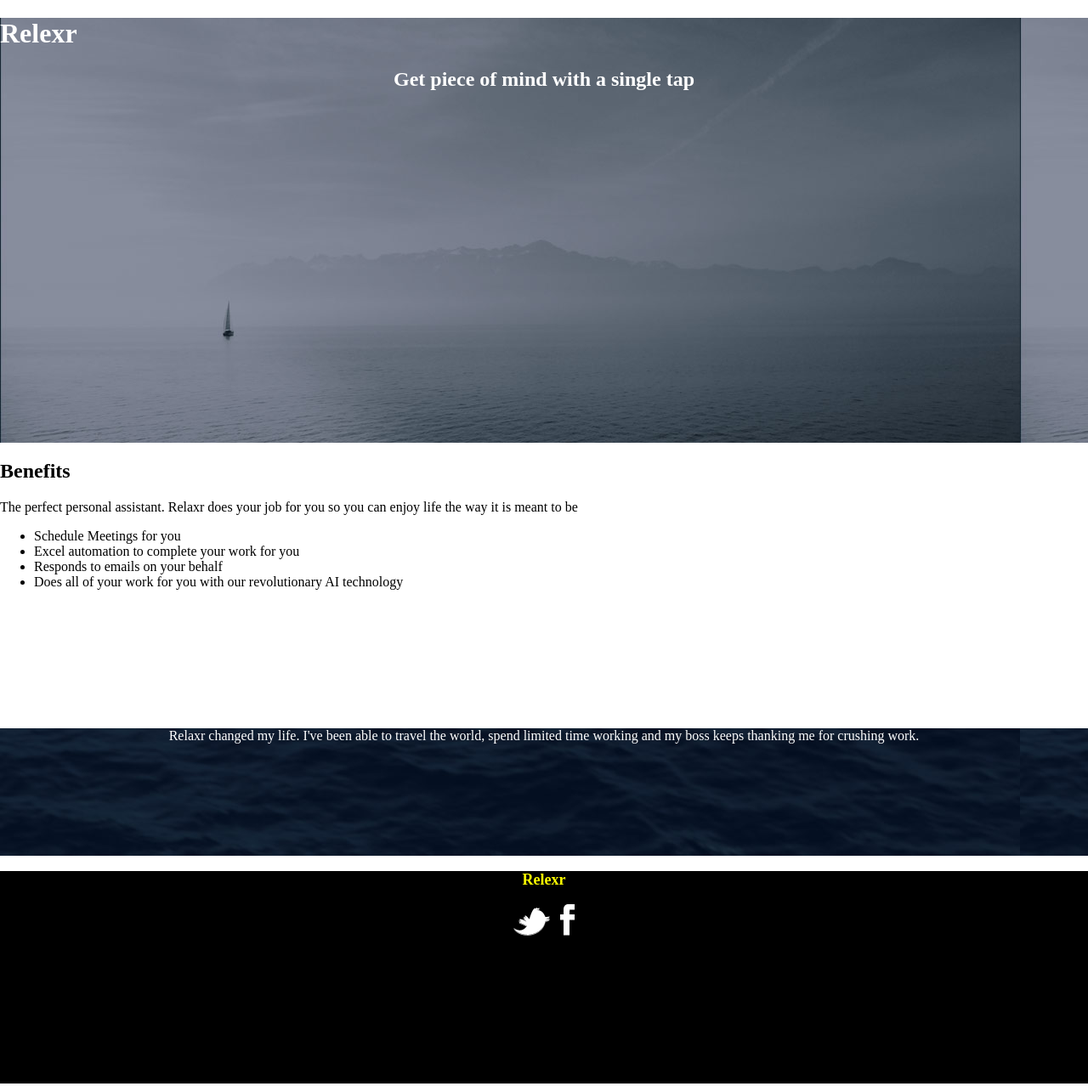
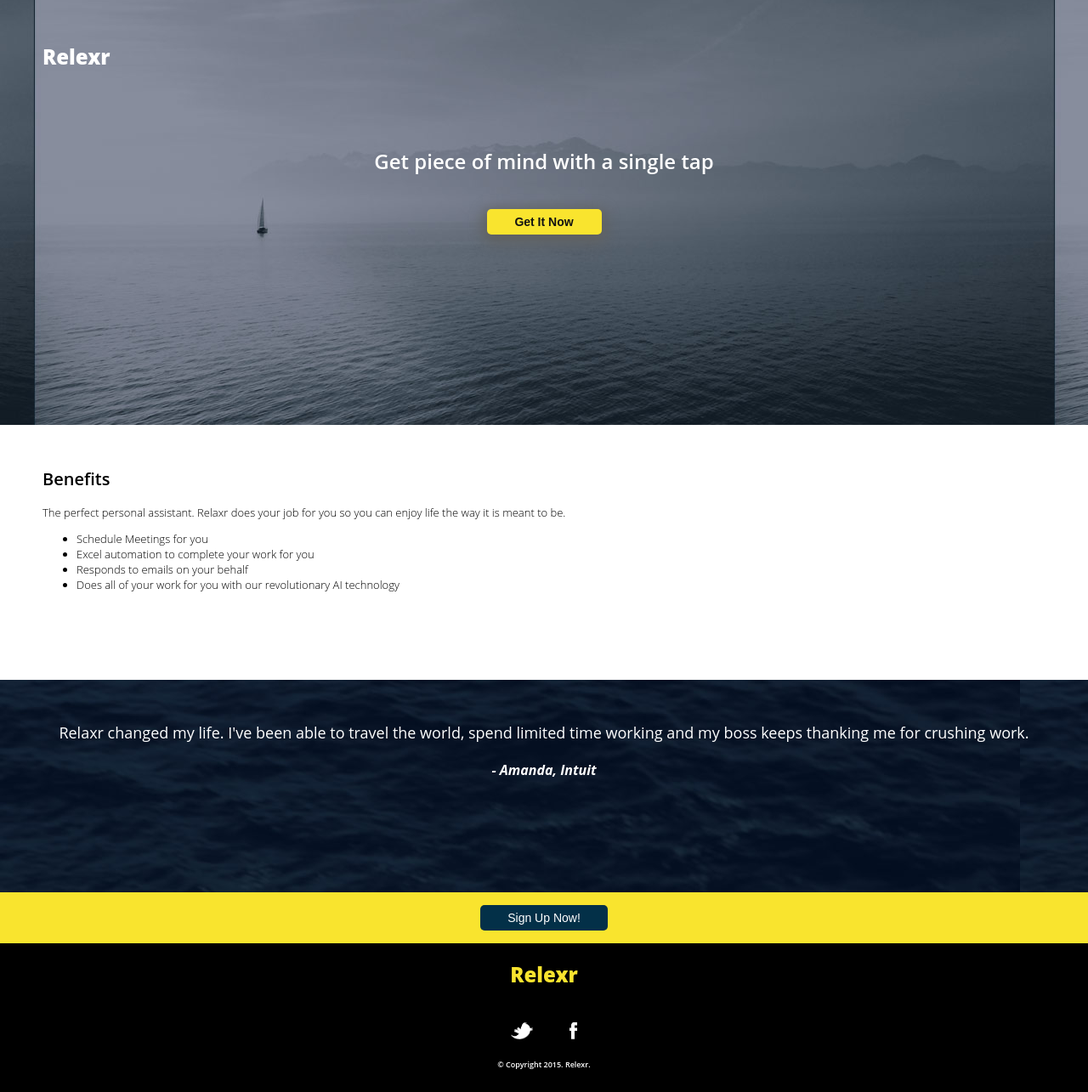
Before and after one commit to danreineberg/Home-Work, a plain HTML site: page Day 3/index.html in a window 1280 px wide. Shown: the whole page at 85% size. Drawn offline with Linux system fonts and the light colour scheme; files that its build step writes are made by us from their sources.

Commit message:
Day 3 Submission 2
Made a number of changes to the css and minor HTML changes.

```diff
--- a/Day 3/css/style.css
+++ b/Day 3/css/style.css
@@ -1,37 +1,134 @@
 body{
-	margin: 0;
-	padding: 0;
-	top-padding: 0;
+	font-family: 'Open Sans', sans-serif;
+	margin: 0px;
 }
+
+.center-button{
+	text-align: center;
+}
+
+/*Header Section*/
 header{
 	background-image: url("../images/header_bg.jpg");
 	width: 100%;
 	height:	500px;
 	color: #ffffff;
+	background-position: center;
 }
+
+h1{
+	font-size: 24px;
+	font-weight: 800;
+	padding: 50px;
+	margin: 0;
+}
+
 header h2{
 	text-align: center;
+	font-size: 24px;
+	font-weight: 600;
+	padding: 20px;
 }
-h3{
-	color: yellow;
-	font-size: 18px;
+
+header button{
+	color: #121212;
+	font-size: 14px;
+	background: #f9e42e;
+	border-radius: 5px;
+	border: none;
+	height: 30px;
+	width: 135px;
+	font-weight: 800;
+	box-shadow: 0px 5px 15px 5px #606161;
 }
-blockquote{
-	text-align: center;
+
+
+h2{
+	font-size: 20px;
+	font-weight: 600;
+	font: #033048;
 }
-footer{
-	background: #000000;
-	text-align: center;
-	height: 250px;
-	width: 100%;
+
+#section-signup{
+	margin: 0px;
+	background: #f9e42e;
+	height: 60px;
+
 }
-#section_quote{
+
+#section-signup button{
+	color: #ffffff;
+	font-size: 14px;
+	background: #033048;
+	border-radius: 5px;
+	border: none;
+	height: 30px;
+	width: 150px;
+	margin-top: 15px;
+}
+
+#section-benefits{
+	margin: 50px;
+	height: 200px;
+	font:  #121212;
+	font-size: 13px;
+	font-weight: 300;
+}
+
+#section-benefits h3{
+	margin: 0px;
+	color: #f9e42e;
+	font-size: 24px;
+	font-weight: 800;
+	padding: 20px;
+}
+ul{
+
+}
+
+/*Quote Section*/
+#section-quote{
 	color: #ffffff;
 	background-image: url("../images/testimonial_bg.jpg");
 	height: 150px;
-	width:100%;
+	padding: 50px;
+}
 
+blockquote{
+	text-align: center;
+	margin: 0px;
+	font-size: 18px;
+	font-weight: 300 italic;
 }
-#section_benefits{
-	height: 300px;
+
+h4{
+	text-align: center;
+	font: #ffffff;
+	font-weight: 18px 300;
+	font-style: italic;
 }
+
+/*Footer Section*/
+footer{
+	margin: 0px;
+	background: #000000;
+	text-align: center;
+	height: 175px;
+	width: 100%;
+	color: #ffffff;
+	font-weight: 600;
+	font-size: 9px;
+}
+
+nav img{
+	height: 20px;
+	padding: 20px;
+}
+
+h3{
+	color: #f9e42e;
+	font-size: 24px;
+	font-weight: 800;
+	margin: 0px;
+	padding: 20px;
+}
--- a/Day 3/index.html
+++ b/Day 3/index.html
@@ -2,10 +2,10 @@
 <html lang="en">
 	<head>
     	<meta charset="utf-8">
-    	<meta name="description" content="Your description goes here">
-    	<meta name="keywords" content="one, two, three">
+    	<meta name="description" content="Relexr Marketing Site">
+    	<meta name="keywords" content="Relexr, Work Software">
     	<link rel="stylesheet" type="text/css" href="style.css">
-		<title>Blank Template</title>
+		<title>Relexr</title>
 
 		<!-- external CSS link -->
 		<link rel="stylesheet" href="css/style.css">
@@ -16,10 +16,13 @@
 			<header>
 				<h1>Relexr</h1>
 				<h2>Get piece of mind with a single tap</h2>
+				<div class="center-button">
+					<button type="button">Get It Now</button>
+				</div>
 			</header>
-			<section id="section_benefits">
+			<section id="section-benefits">
 				<h2>Benefits</h2>
-				<p>The perfect personal assistant. Relaxr does your job for you so you can enjoy life the way it is meant to be</p>
+				<p>The perfect personal assistant. Relaxr does your job for you so you can enjoy life the way it is meant to be.</p>
 				<ul>
 					<li>Schedule Meetings for you</li>
 					<li>Excel automation to complete your work for you</li>
@@ -27,13 +30,18 @@
 					<li>Does all of your work for you with our revolutionary AI technology</li>
 				</ul>
 			</section>
-			<section id="section_quote">
+			<section id="section-quote">
 				<blockquote>Relaxr changed my life. I've been able to travel the world, spend limited time working and my boss keeps thanking me for crushing work.</blockquote>
+				<h4> - Amanda, Intuit</h4>
+			</section>
+			<section id="section-signup">
+				<div class="center-button">
+					<button type="button">Sign Up Now!</button>
+				</div>
 			</section>
 			<footer>
 				<h3>Relexr</h3>
 				<nav> <a href="http://www.twitter.com"> <img src="./images/twitter.png"></a>
-					|
 					  <a href="http://www.facebook.com"> <img src="./images/facebook.png"></a>
 				</nav>
 				&copy; Copyright 2015. Relexr.
```
